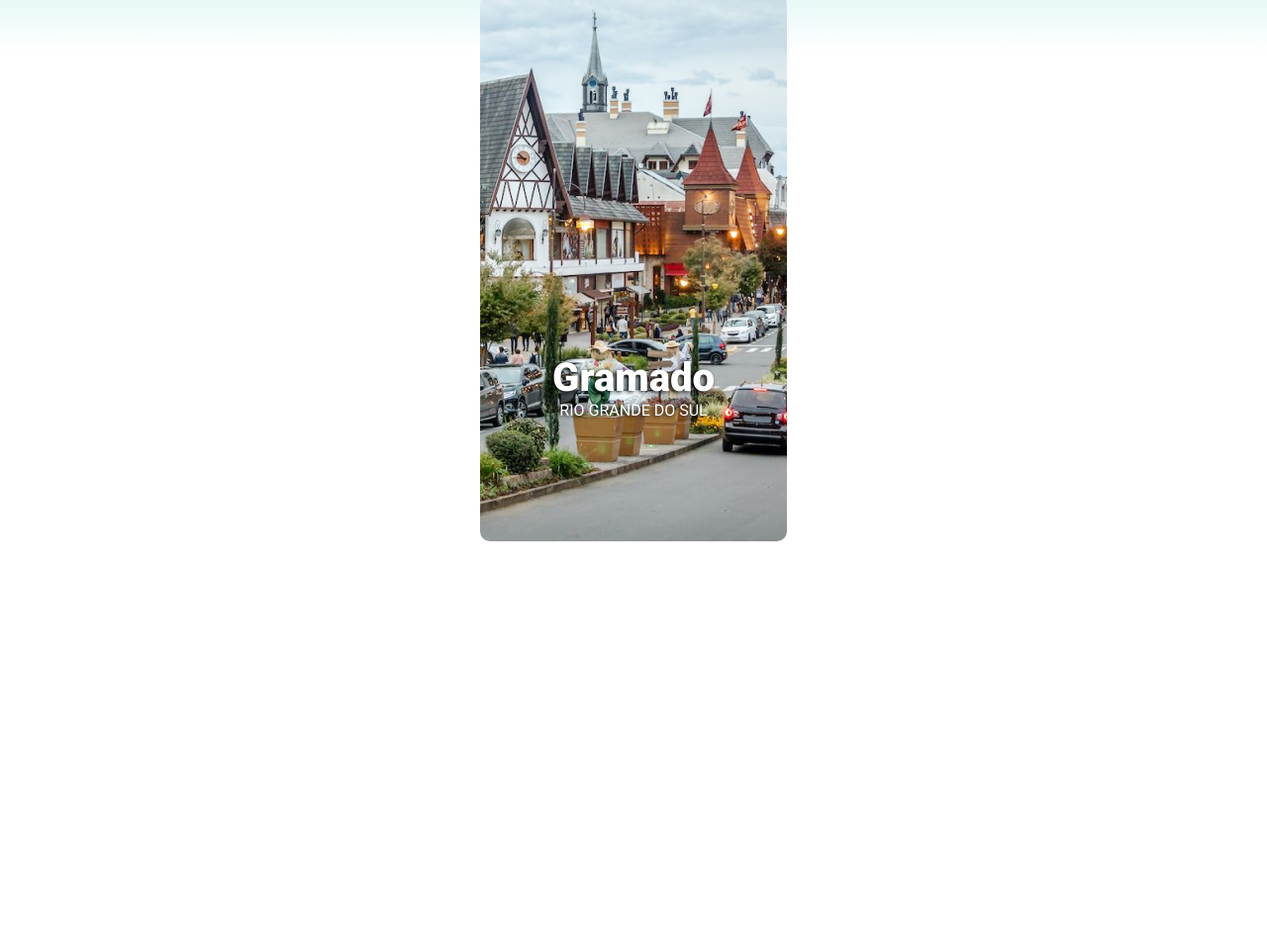
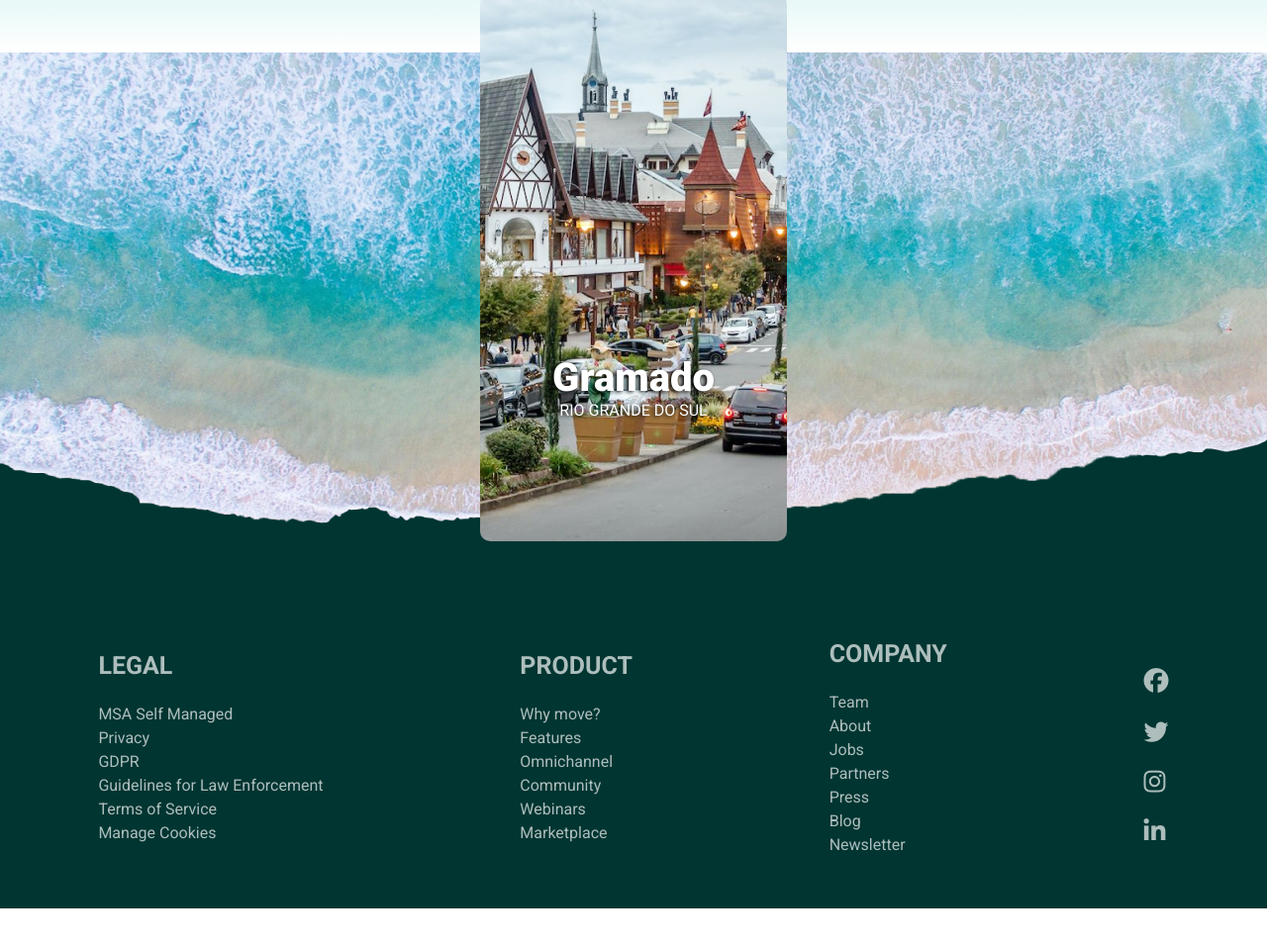
Before and after one commit to StepanHovsepyan7/Relocate, a plain HTML site: page index.html in a window 1280 px wide. Shown: the part 1857-2814 px from the top of the page at 99% size. Before the commit the page ends 2408 px from the top, so only its background shows below. Drawn offline with Linux system fonts and the light colour scheme; a web font is replaced by a local one.

Commit message:
footer part

```diff
--- a/css/style.css
+++ b/css/style.css
@@ -176,3 +176,49 @@ nav {
 .contentMain {
   position: relative;
 }
+
+
+/* footer */
+
+.bgfooter{
+  background-image: url(../img/footerbg.png);
+  background-position: center;
+  background-repeat: no-repeat;
+  background-size: cover;
+  height: 523px;
+}
+
+.footerParent{
+  height: 502px;
+  background-color: #003531;
+  z-index: -100;
+  position: relative;
+  bottom: 160px;
+}
+
+.footerContent{
+  padding-top: 225px;
+  text-align: start;
+  align-items: center;
+  display: flex;
+  flex-wrap: wrap;
+  justify-content: space-around;
+  font-family: "Roboto", serif;
+}
+.footerContent a {
+  color: rgba(255, 255, 255, 0.678);
+}
+.footerContent li{
+  padding-top: 5px;
+}
+.icons{
+  font-size: 25px;
+  margin-top: 20px;
+}
+.mainHref{
+  font-weight: bold;
+  font-size: 25px;
+}
+.secondMg{
+  margin-top: 20px;
+}
--- a/index.html
+++ b/index.html
@@ -102,21 +102,21 @@
             <div class="contentMain">
               <img src="img/ds2.png" alt="" />
               <div class="contentDiv">
-                <span>Moretes</span> <br>
+                <span>Moretes</span> <br />
                 <span>PARANA</span>
               </div>
             </div>
             <div class="contentMain">
               <img src="img/ds3.png" alt="" />
               <div class="contentDiv">
-                <span>Olinda</span><br>
+                <span>Olinda</span><br />
                 <span>PERNAMBUCO</span>
               </div>
             </div>
             <div class="contentMain">
               <img src="img/ds4.png" alt="" />
               <div class="contentDiv">
-                <span>Gramado</span> <br>
+                <span>Gramado</span> <br />
                 <span>RIO GRANDE DO SUL</span>
               </div>
             </div>
@@ -125,5 +125,119 @@
       </section>
       <!-- Destination Section -->
     </main>
+
+    <!-- footer -->
+
+    <footer>
+      <section>
+        <div class="footer__container">
+          <div class="bgfooter"></div>
+          <div class="footerParent">
+            <div class="footerContent">
+              <ul>
+                <li>
+                  <a class="mainHref" href="">LEGAL</a>
+                </li>
+                <li class="secondMg">
+                  <a  href="">MSA Self Managed</a>
+                </li>
+                <li>
+                  <a href="">Privacy</a>
+                </li>
+                <li>
+                  <a href="">GDPR</a>
+                </li>
+                <li>
+                  <a href="">Guidelines for Law Enforcement</a>
+                </li>
+                <li>
+                  <a href="">Terms of Service</a>
+                </li>
+                <li>
+                  <a href="">Manage Cookies</a>
+                </li>
+              </ul>
+
+              <ul>
+                <li>
+                  <a class="mainHref" href="">PRODUCT</a>
+                </li>
+                <li class="secondMg">
+                  <a  href="">Why move?</a>
+                </li>
+                <li>
+                  <a href="">Features</a>
+                </li>
+                <li>
+                  <a href="">Omnichannel</a>
+                </li>
+                <li>
+                  <a href="">Community</a>
+                </li>
+                <li>
+                  <a href="">Webinars</a>
+                </li>
+                <li>
+                  <a href="">Marketplace</a>
+                </li>
+              </ul>
+
+              <ul>
+                <li>
+                  <a class="mainHref" href="">COMPANY</a>
+                </li>
+                <li class="secondMg">
+                  <a  href="">Team</a>
+                </li>
+                <li>
+                  <a href="">About</a>
+                </li>
+                <li>
+                  <a href="">Jobs</a>
+                </li>
+                <li>
+                  <a href="">Partners</a>
+                </li>
+                <li>
+                  <a href="">Press</a>
+                </li>
+                <li>
+                  <a href="">Blog</a>
+                </li>
+                <li>
+                  <a href="">Newsletter</a>
+                </li>
+              </ul>
+
+              <ul>
+                <li>
+                  <a class="mainHref" href="">
+                    <i class="fa-brands fa-facebook icons"></i>
+                  </a>
+                </li>
+                <li>
+                  <a href="">
+                    <i class="fa-brands fa-twitter icons"></i>
+                  </a>
+                </li>
+                <li>
+                  <a href="">
+                    <i class="fa-brands fa-instagram icons"></i>
+                  </a>
+                </li>
+                <li>
+                  <a href="">
+                    <i class="fa-brands fa-linkedin-in icons"></i>
+                  </a>
+                </li>
+              </ul>
+
+            </div>
+          </div>
+        </div>
+      </section>
+    </footer>
+
+    <!-- footer -->
   </body>
 </html>
```
Also changed, not shown: img/footerbg.png (added).
